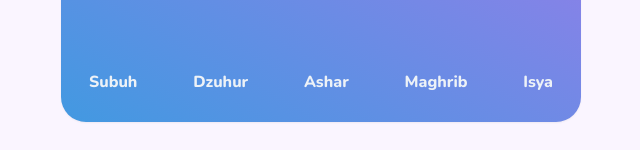
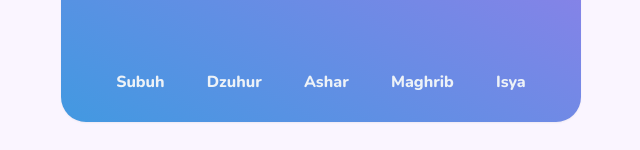
Before and after one commit to hurifajri/muslim, a Next.js app: page / in a window 1280 px wide. Shown: the part 277-427 px from the top of the page, without its empty margins (319-959 px from the left). Built offline with nearby package versions, Linux system fonts and the light colour scheme; no server answers.

Commit message:
Update...

```diff
--- a/pages/index.tsx
+++ b/pages/index.tsx
@@ -155,7 +155,7 @@ const Home = (): ReactNode => {
                     {gregTime}
                   </Text>
                 </Flex>
-                <Flex justify="space-between" sx={{ gap: 15 }}>
+                <Flex justify="space-evenly" sx={{ gap: 15 }}>
                   {prayingTimes.map(item => (
                     <Flex key={item.id} direction="column" align="center">
                       <Text
```
